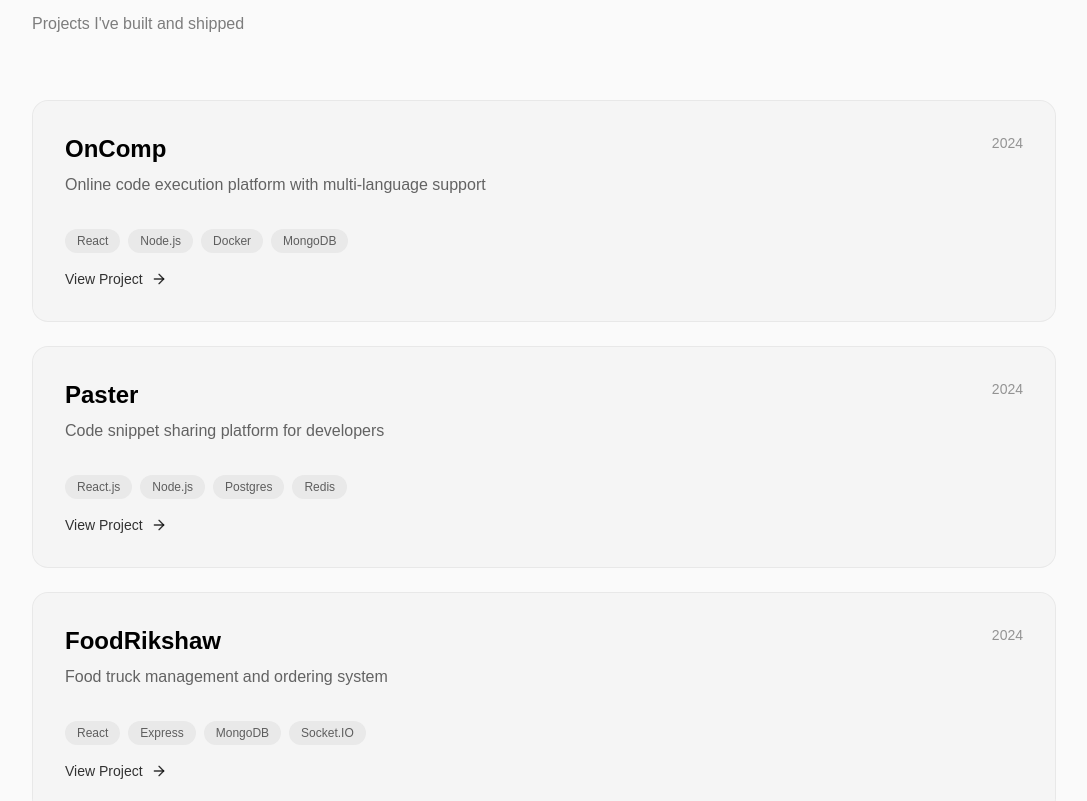
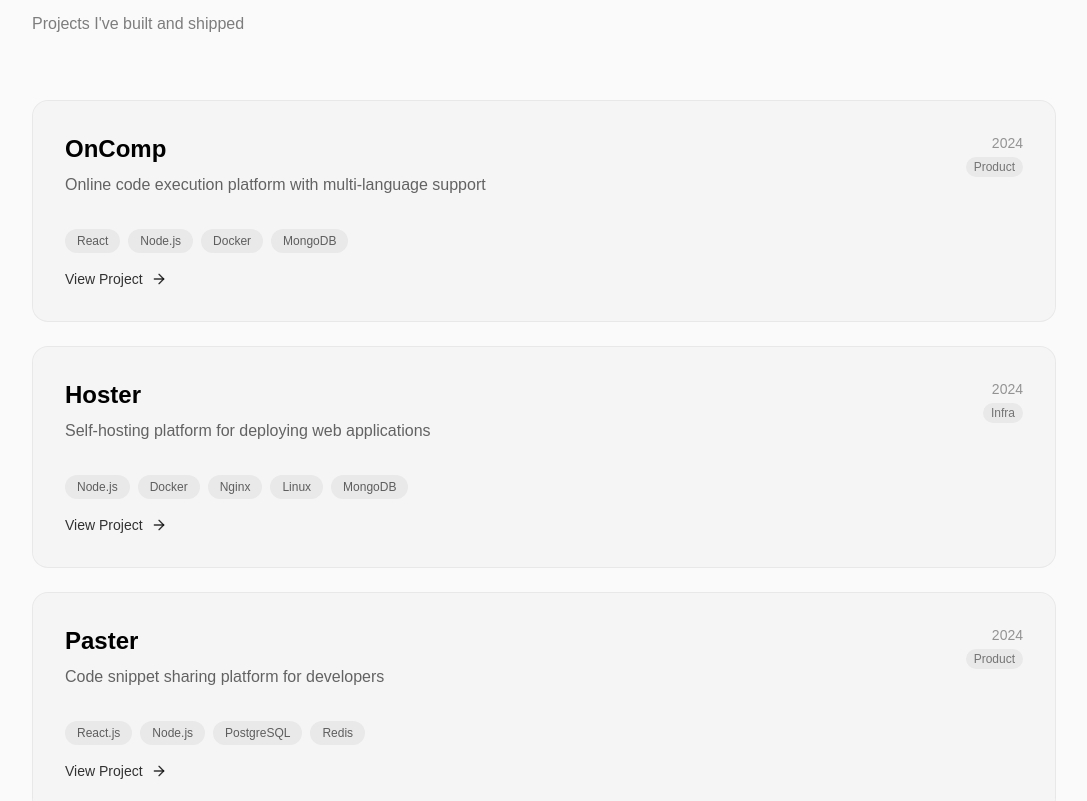
Before and after one commit to RajBhut/Self, a Next.js app in the folder self/: page / in a window 1280 px wide. Shown: the part 980-1781 px from the top of the page, without its empty margins (136-1223 px from the left). Built offline with nearby package versions, Linux system fonts and the light colour scheme.

Commit message:
added project

```diff
--- a/self/src/app/page.tsx
+++ b/self/src/app/page.tsx
@@ -22,6 +22,7 @@ type Project = {
   demo: string;
   details: string;
   year: string;
+  type?: "Product" | "Infra" | "Hackathon";
 };
 
 export default function Home() {
@@ -37,10 +38,11 @@ export default function Home() {
     return () => window.removeEventListener("scroll", handleScroll);
   }, []);
 
-  const projects = [
+  const projects: Project[] = [
     {
       id: 1,
       name: "OnComp",
+      type: "Product",
       description: "Online code execution platform with multi-language support",
       technologies: ["React", "Node.js", "Docker", "MongoDB"],
       demo: "https://oncomp.rajb.tech",
@@ -50,17 +52,30 @@ export default function Home() {
     },
     {
       id: 2,
+      name: "Hoster",
+      type: "Infra",
+      description: "Self-hosting platform for deploying web applications",
+      technologies: ["Node.js", "Docker", "Nginx", "Linux", "MongoDB"],
+      demo: "https://hoster.rajb.tech",
+      details:
+        "A self-hosting and deployment platform built to deploy applications using Docker. Includes container lifecycle management, Nginx reverse proxy configuration, environment handling, and production-style deployment workflows.",
+      year: "2024",
+    },
+    {
+      id: 3,
       name: "Paster",
+      type: "Product",
       description: "Code snippet sharing platform for developers",
-      technologies: ["React.js", "Node.js", "Postgres", "Redis"],
+      technologies: ["React.js", "Node.js", "PostgreSQL", "Redis"],
       demo: "https://paster.rajb.codes",
       details:
         "Developer-focused pastebin alternative with syntax highlighting, private/public sharing options, and snippet expiration settings. Optimized for fast retrieval with Redis caching.",
       year: "2024",
     },
     {
-      id: 3,
+      id: 4,
       name: "FoodRikshaw",
+      type: "Product",
       description: "Food truck management and ordering system",
       technologies: ["React", "Express", "MongoDB", "Socket.IO"],
       demo: "https://food.rajb.codes",
@@ -69,8 +84,9 @@ export default function Home() {
       year: "2024",
     },
     {
-      id: 4,
+      id: 5,
       name: "BlinkNotes",
+      type: "Product",
       description: "Educational platform for study materials",
       technologies: ["React", "Spring Boot", "MongoDB", "Cloudinary"],
       demo: "https://blinknotes-tj5f.vercel.app",
@@ -79,8 +95,9 @@ export default function Home() {
       year: "2023",
     },
     {
-      id: 5,
+      id: 6,
       name: "Vidhyakosh",
+      type: "Hackathon",
       description: "Educational content sharing platform",
       technologies: ["React", "Express", "MongoDB", "Cloudinary"],
       demo: "https://github.com/RajBhut/tictechtoe24",
@@ -89,8 +106,9 @@ export default function Home() {
       year: "2023",
     },
     {
-      id: 6,
+      id: 7,
       name: "Brainiac Blast",
+      type: "Product",
       description: "AI-powered quiz platform",
       technologies: ["React", "Node.js", "PostgreSQL", "OpenAI API"],
       demo: "https://frontend-braniac.vercel.app",
@@ -367,6 +385,7 @@ export default function Home() {
                       >
                         {project.name}
                       </h3>
+
                       <p
                         className={`${
                           darkMode ? "text-white/60" : "text-black/60"
@@ -375,6 +394,8 @@ export default function Home() {
                         {project.description}
                       </p>
                     </div>
+
+                    <div className="flex flex-col items-end gap-1">
                       <span
                         className={`text-sm ${
                           darkMode ? "text-white/40" : "text-black/40"
@@ -382,6 +403,19 @@ export default function Home() {
                       >
                         {project.year}
                       </span>
+
+                      {project.type && (
+                        <span
+                          className={`text-xs px-2 py-0.5 rounded-full ${
+                            darkMode
+                              ? "bg-white/5 text-white/50"
+                              : "bg-black/5 text-black/50"
+                          }`}
+                        >
+                          {project.type}
+                        </span>
+                      )}
+                    </div>
                   </div>
 
                   <div className="flex flex-wrap gap-2 mb-4">
```
Lines whose indentation alone changed are shown as unchanged.
